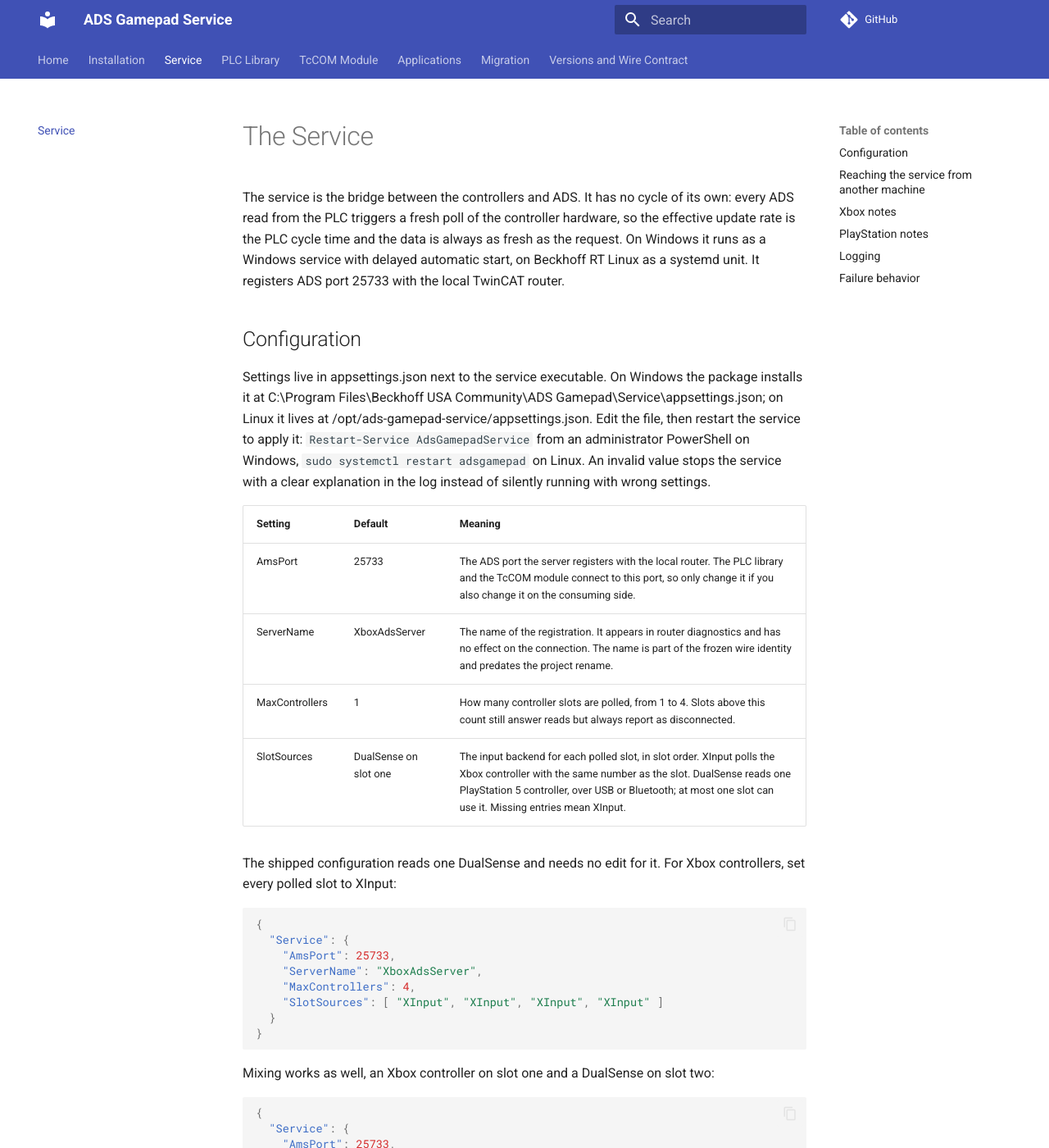
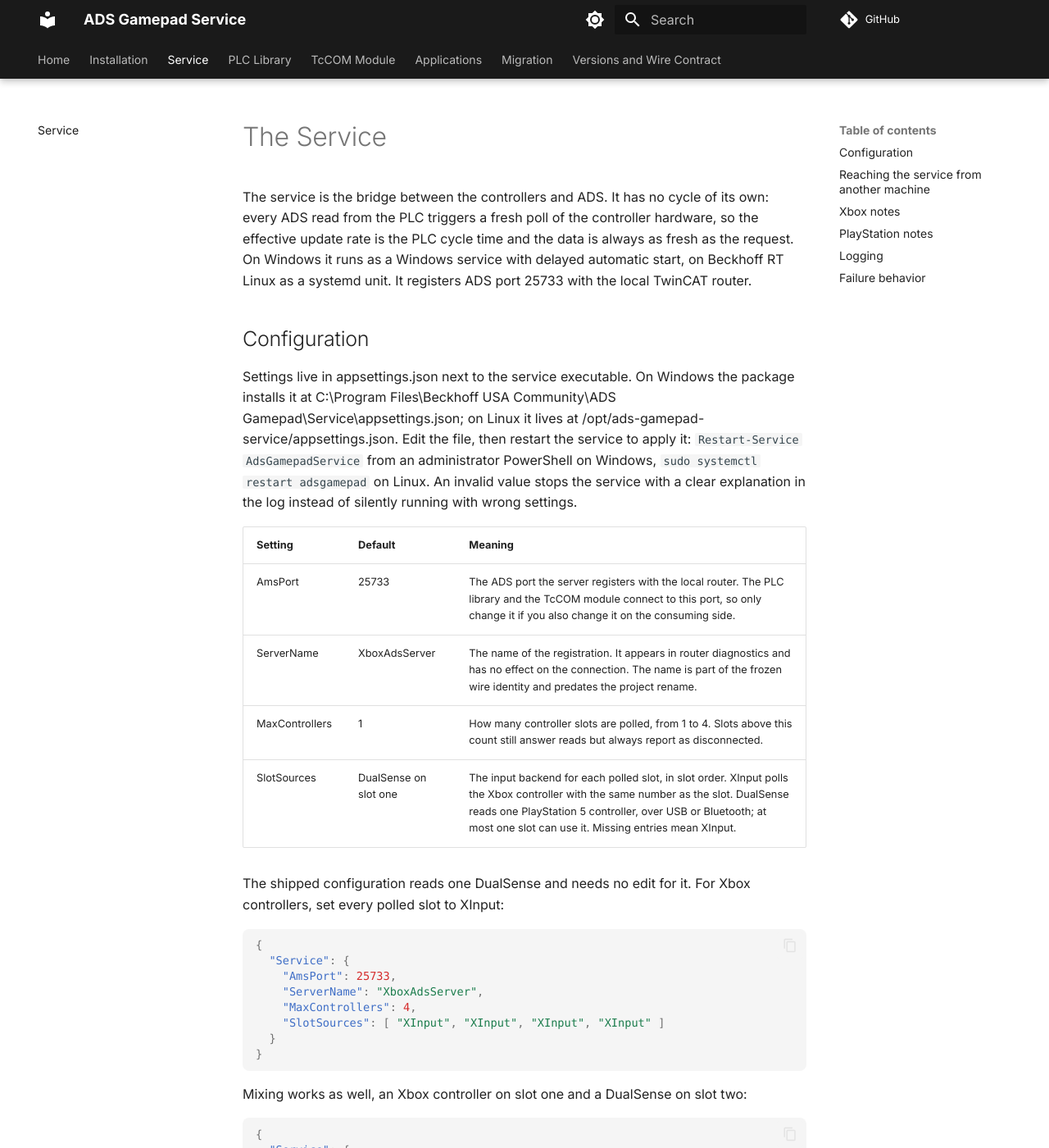
Before and after one commit to Beckhoff-USA-Community/ADS-Gamepad-Service, an MkDocs documentation site: the page built from Documentation/docs/service.md, in a window 1280 px wide and 1400 px high. Shown: the whole window at 82% size. Built offline with MkDocs 1.6.1 and Material for MkDocs 9.7.7, drawn with Linux system fonts in a browser that asks for light colours; comment, search, counter and statistics services are not loaded; some of the changed text lies outside the part shown.

Commit message:
Restyling the documentation site with the community theme

```diff
--- /dev/null
+++ b/Documentation/docs/stylesheets/extra.css
@@ -0,0 +1,35 @@
+/* Beckhoff USA Community documentation theme.
+   The shared look for community project sites: a near black header,
+   the community red for links and accents, Inter for text and
+   Consolas for code. To reuse this look on another project, copy this
+   file and the theme section of mkdocs.yml. */
+
+:root {
+  --md-primary-fg-color: #1a1a1a;
+  --md-primary-fg-color--light: #424242;
+  --md-primary-fg-color--dark: #000000;
+  --md-accent-fg-color: #d32f2f;
+  --md-accent-fg-color--transparent: rgba(211, 47, 47, 0.1);
+  --md-typeset-a-color: #d32f2f;
+}
+
+[data-md-color-scheme="slate"] {
+  --md-primary-fg-color: #1a1a1a;
+  --md-primary-fg-color--light: #424242;
+  --md-primary-fg-color--dark: #000000;
+  --md-accent-fg-color: #ff5252;
+  --md-accent-fg-color--transparent: rgba(255, 82, 82, 0.1);
+  --md-typeset-a-color: #ff5252;
+}
+
+/* Code keeps the classic fixed width look of the community sites */
+.md-typeset code,
+.md-typeset pre,
+.md-typeset kbd {
+  font-family: Consolas, Monaco, "Courier New", monospace;
+}
+
+/* Softly rounded code blocks, matching the community site styling */
+.md-typeset pre > code {
+  border-radius: 0.4rem;
+}
--- a/Documentation/mkdocs.yml
+++ b/Documentation/mkdocs.yml
@@ -1,13 +1,39 @@
 site_name: ADS Gamepad Service
 site_description: Gamepads as PLC process data over ADS, on TwinCAT Windows and Beckhoff RT Linux systems
+site_url: https://beckhoff-usa-community.github.io/ADS-Gamepad-Service/
 repo_url: https://github.com/Beckhoff-USA-Community/ADS-Gamepad-Service
 
 theme:
   name: material
   language: en
+  font:
+    text: Inter
+  palette:
+    - media: "(prefers-color-scheme: light)"
+      scheme: default
+      primary: custom
+      accent: custom
+      toggle:
+        icon: material/brightness-7
+        name: Switch to dark mode
+    - media: "(prefers-color-scheme: dark)"
+      scheme: slate
+      primary: custom
+      accent: custom
+      toggle:
+        icon: material/brightness-4
+        name: Switch to light mode
   features:
     - navigation.tabs
+    - navigation.tabs.sticky
+    - navigation.top
+    - navigation.footer
+    - search.suggest
+    - search.highlight
     - content.code.copy
+
+extra_css:
+  - stylesheets/extra.css
 
 nav:
   - Home: index.md
```
